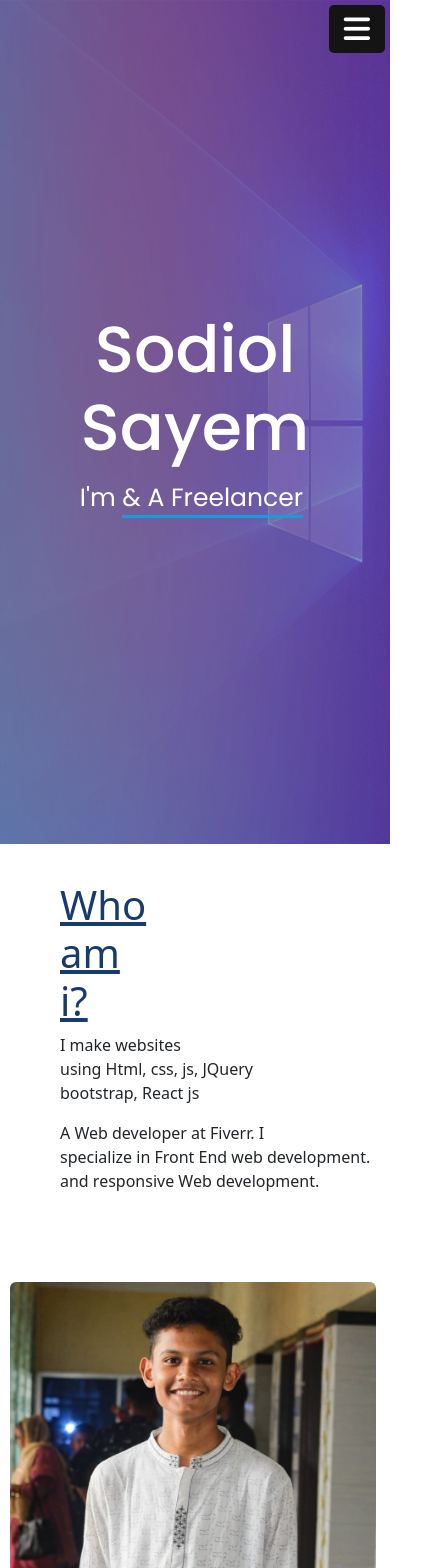
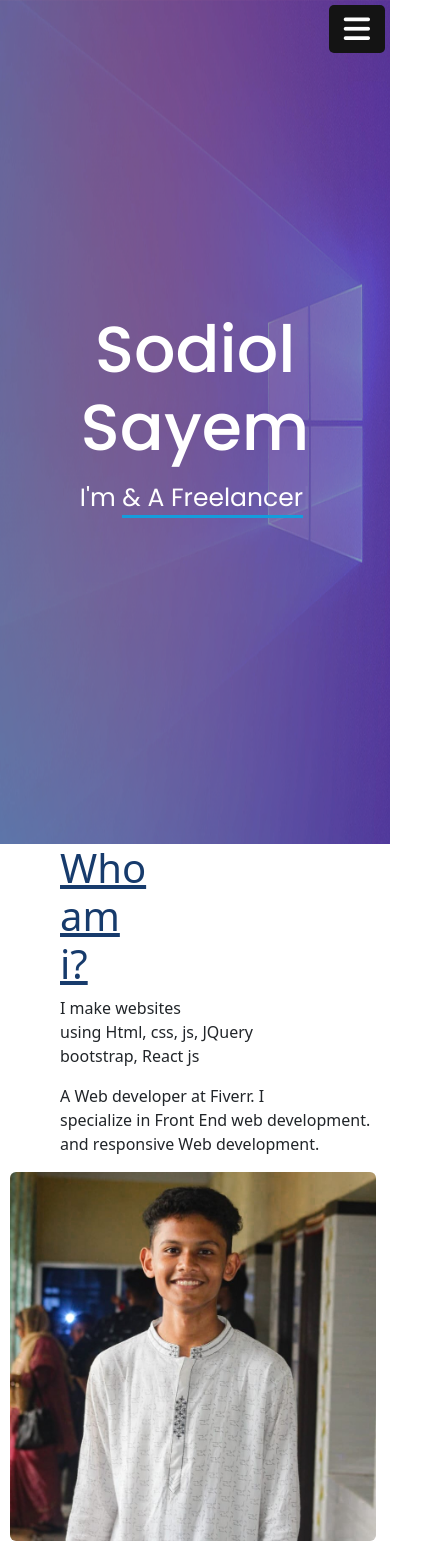
Before and after one commit to Sodiols/sodiolSayem, a React (Vite) app: page / in a window 390 px wide. Shown: the top 1568 px of the page, 438 px wide, since content can reach past the window. Built offline with nearby package versions, Linux system fonts and the light colour scheme; a web font is replaced by a local one.

Commit message:
first commit

```diff
--- a/src/Components/About/about.css
+++ b/src/Components/About/about.css
@@ -3,6 +3,7 @@
     height: 100vh;
     display: flex;
     align-items: center;
+    overflow: hidden;
 }
 
 .about-text {
@@ -21,6 +22,11 @@
 }
 
 @media (max-width:768px) {
+    .about {
+        width: 100%;
+        height: auto;
+        margin-bottom: 50px;
+    }
     .about-img {
         margin-left: 10px;
     }
```
